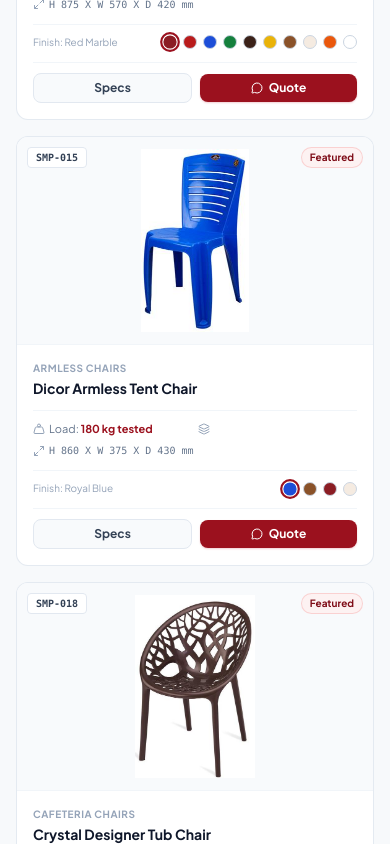
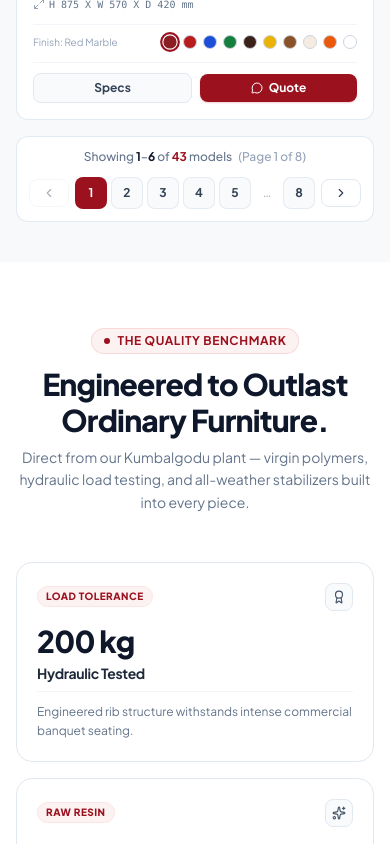
Before and after one commit to Aryankothari94/shri-metro-products, a React (Vite) app: page / in a window 390 px wide. Shown: the part 3860-4704 px from the top of the page. Built offline with nearby package versions, Linux system fonts and the light colour scheme.

Commit message:
feat(catalog): add 6-item pagination, automatic filter reset, and clean range controls

```diff
--- a/src/components/ProductCatalog.jsx
+++ b/src/components/ProductCatalog.jsx
@@ -5,6 +5,8 @@ import {
   SlidersHorizontal,
   X,
   ChevronDown,
+  ChevronLeft,
+  ChevronRight,
   Filter
 } from 'lucide-react';
 import { useData } from '../context/DataContext';
@@ -132,6 +134,48 @@ export default function ProductCatalog({
       return 0;
     });
   }, [activeProducts, selectedCategory, stackableOnly, selectedColor, searchQuery, sortBy]);
+
+  // 6 Items Per Page Pagination State & Calculations
+  const [currentPage, setCurrentPage] = useState(1);
+  const ITEMS_PER_PAGE = 6;
+
+  // Automatically reset to page 1 whenever any filter or search criteria changes
+  React.useEffect(() => {
+    setCurrentPage(1);
+  }, [selectedCategory, stackableOnly, selectedColor, searchQuery, sortBy]);
+
+  const totalItems = filteredProducts.length;
+  const totalPages = Math.max(1, Math.ceil(totalItems / ITEMS_PER_PAGE));
+  const safeCurrentPage = Math.min(Math.max(1, currentPage), totalPages);
+
+  const startIndex = (safeCurrentPage - 1) * ITEMS_PER_PAGE;
+  const endIndex = Math.min(startIndex + ITEMS_PER_PAGE, totalItems);
+
+  const paginatedProducts = useMemo(() => {
+    return filteredProducts.slice(startIndex, endIndex);
+  }, [filteredProducts, startIndex, endIndex]);
+
+  const handlePageChange = (newPage) => {
+    if (newPage < 1 || newPage > totalPages) return;
+    setCurrentPage(newPage);
+    const catalogElement = document.getElementById('catalog-section');
+    if (catalogElement) {
+      catalogElement.scrollIntoView({ behavior: 'smooth', block: 'start' });
+    }
+  };
+
+  const getPageNumbers = () => {
+    if (totalPages <= 7) {
+      return Array.from({ length: totalPages }, (_, i) => i + 1);
+    }
+    if (safeCurrentPage <= 4) {
+      return [1, 2, 3, 4, 5, '...', totalPages];
+    }
+    if (safeCurrentPage >= totalPages - 3) {
+      return [1, '...', totalPages - 4, totalPages - 3, totalPages - 2, totalPages - 1, totalPages];
+    }
+    return [1, '...', safeCurrentPage - 1, safeCurrentPage, safeCurrentPage + 1, '...', totalPages];
+  };
 
   const activeFilterCount = useMemo(() => {
     let count = 0;
@@ -314,7 +358,7 @@ export default function ProductCatalog({
               </div>
             ) : viewMode === 'grid' ? (
               <div className="grid grid-cols-1 sm:grid-cols-2 xl:grid-cols-3 gap-4">
-                {filteredProducts.map(product => (
+                {paginatedProducts.map(product => (
                   <ProductCard
                     key={product.id}
                     product={product}
@@ -325,10 +369,82 @@ export default function ProductCatalog({
               </div>
             ) : (
               <SpecTableView
-                products={filteredProducts}
+                products={paginatedProducts}
                 onQuickView={(p) => setActiveModalProduct(p)}
                 onViewDetails={onSelectProductForPDP}
               />
+            )}
+
+            {/* Pagination Controls Bar */}
+            {totalItems > 0 && (
+              <div className="bg-white rounded-xl border border-slate-200/90 p-3 sm:p-4 shadow-2xs flex flex-col sm:flex-row items-center justify-between gap-3 mt-6">
+                {/* Left: Range and inventory count */}
+                <div className="text-xs text-slate-500 font-medium text-center sm:text-left">
+                  Showing <span className="font-bold text-slate-900">{totalItems === 0 ? 0 : startIndex + 1}</span>–
+                  <span className="font-bold text-slate-900">{endIndex}</span> of{' '}
+                  <span className="font-bold text-red-600">{totalItems}</span> models
+                  {totalPages > 1 && (
+                    <span className="text-slate-400 ml-1.5">(Page {safeCurrentPage} of {totalPages})</span>
+                  )}
+                </div>
+
+                {/* Right: Pagination buttons (only needed if total items exceed 1 page) */}
+                {totalPages > 1 && (
+                  <div className="flex items-center gap-1.5">
+                    {/* Previous Button */}
+                    <button
+                      type="button"
+                      onClick={() => handlePageChange(safeCurrentPage - 1)}
+                      disabled={safeCurrentPage === 1}
+                      className="inline-flex items-center gap-1 px-3 py-1.5 rounded-lg border border-slate-200 bg-white text-xs font-semibold text-slate-700 hover:bg-slate-50 disabled:opacity-40 disabled:cursor-not-allowed transition-all cursor-pointer shadow-2xs"
+                      aria-label="Previous page"
+                    >
+                      <ChevronLeft className="w-3.5 h-3.5" />
+                      <span className="hidden sm:inline">Prev</span>
+                    </button>
+
+                    {/* Page Numbers */}
+                    <div className="flex items-center gap-1">
+                      {getPageNumbers().map((page, idx) => {
+                        if (page === '...') {
+                          return (
+                            <span key={`ellipsis-${idx}`} className="px-2 text-xs text-slate-400 select-none">
+                              …
+                            </span>
+                          );
+                        }
+                        const isActive = page === safeCurrentPage;
+                        return (
+                          <button
+                            key={page}
+                            type="button"
+                            onClick={() => handlePageChange(page)}
+                            className={`w-8 h-8 rounded-lg text-xs font-bold transition-all cursor-pointer flex items-center justify-center ${
+                              isActive
+                                ? 'bg-red-600 text-white shadow-xs'
+                                : 'bg-slate-50 hover:bg-slate-100 text-slate-700 border border-slate-200/80'
+                            }`}
+                          >
+                            {page}
+                          </button>
+                        );
+                      })}
+                    </div>
+
+                    {/* Next Button */}
+                    <button
+                      type="button"
+                      onClick={() => handlePageChange(safeCurrentPage + 1)}
+                      disabled={safeCurrentPage === totalPages}
+                      className="inline-flex items-center gap-1 px-3 py-1.5 rounded-lg border border-slate-200 bg-white text-xs font-semibold text-slate-700 hover:bg-slate-50 disabled:opacity-40 disabled:cursor-not-allowed transition-all cursor-pointer shadow-2xs"
+                      aria-label="Next page"
+                    >
+                      <span className="hidden sm:inline">Next</span>
+                      <ChevronRight className="w-3.5 h-3.5" />
+                    </button>
+                  </div>
+                )}
+              </div>
             )}
 
           </main>
```
